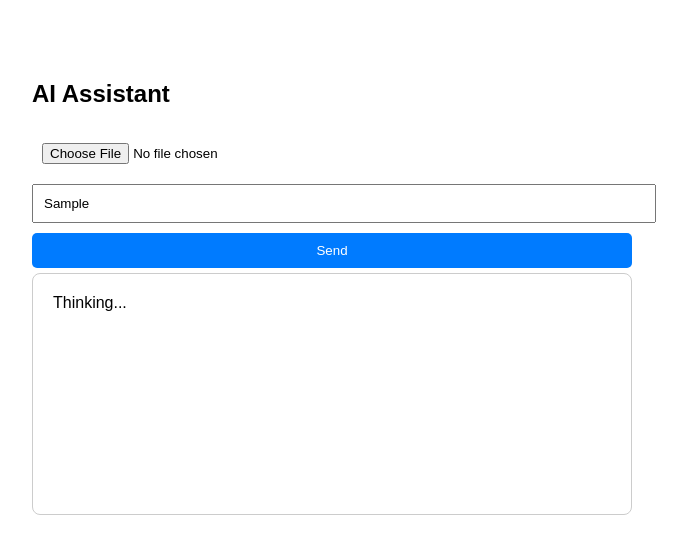
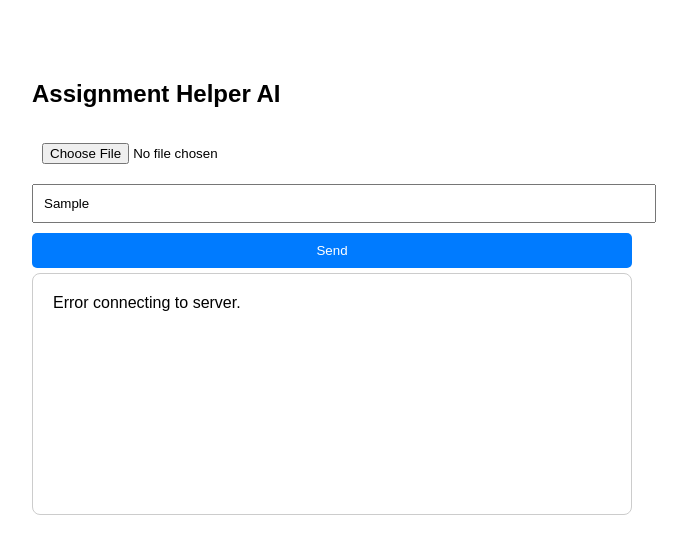
Before and after one commit to dominicsamani49-maker/assignment-helper-ai, a website: page frontend/index.html in a window 1280 px wide. Both pictures are taken after typing "Sample" into the empty fields and a click on the button "Send". Shown: the whole page, without its empty margins (308-995 px from the left). Drawn offline with Linux system fonts and the light colour scheme; no server answers.

Commit message:
Update title and improve error handling in HTML

```diff
--- a/frontend/index.html
+++ b/frontend/index.html
@@ -3,7 +3,7 @@
 <head>
     <meta charset="UTF-8">
     <meta name="viewport" content="width=device-width, initial-scale=1.0">
-    <title>AI Assistant</title>
+    <title>Assignment Helper AI</title>
     <style>
         body { font-family: sans-serif; max-width: 600px; margin: 40px auto; padding: 20px; }
         #chat-box { border: 1px solid #ccc; padding: 20px; min-height: 200px; margin-bottom: 10px; border-radius: 8px; }
@@ -12,28 +12,33 @@
     </style>
 </head>
 <body>
-    <h2>AI Assistant</h2>
+    <h2>Assignment Helper AI</h2>
     <input type="file" id="pdfFile" accept="application/pdf">
-    <input type="text" id="question" placeholder="Ask anything or about the PDF...">
+    <input type="text" id="question" placeholder="Ask anything...">
     <button onclick="sendMessage()">Send</button>
     <div id="chat-box">Response will appear here...</div>
 
     <script>
         async function sendMessage() {
             const question = document.getElementById('question').value;
-            const file = document.getElementById('pdfFile').files[0];
+            const fileInput = document.getElementById('pdfFile').files[0];
             const chatBox = document.getElementById('chat-box');
 
             if (!question) return alert("Please enter a question");
 
             chatBox.innerText = "Thinking...";
+
             const formData = new FormData();
             formData.append('question', question);
-            if (file) formData.append('file', file);
+            if (fileInput) formData.append('file', fileInput);
 
-            const res = await fetch('/chat', { method: 'POST', body: formData });
-            const data = await res.json();
-            chatBox.innerText = data.answer || data.error;
+            try {
+                const res = await fetch('/chat', { method: 'POST', body: formData });
+                const data = await res.json();
+                chatBox.innerText = data.answer || "No response.";
+            } catch (error) {
+                chatBox.innerText = "Error connecting to server.";
+            }
         }
     </script>
 </body>
```
